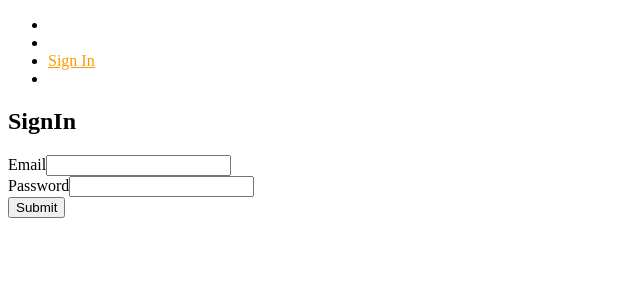
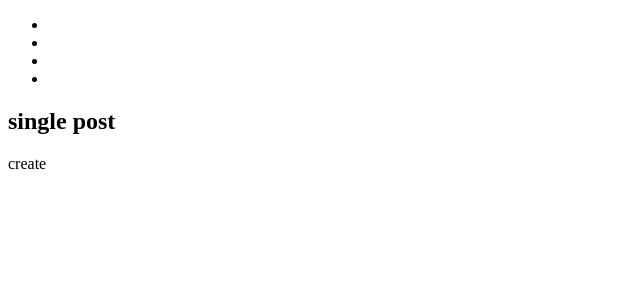
Before and after one commit to daniel328816/social_network_node, a React (Create React App) app in the folder react-front/: page /post/create in a window 1280 px wide. Before the commit this address led to /signin. Shown: the top 300 px of the page, without its empty margins (0-640 px from the left). Built offline with nearby package versions, Linux system fonts and the light colour scheme.

Commit message:
single post component

```diff
--- a/react-front/src/MainRouter.js
+++ b/react-front/src/MainRouter.js
@@ -8,15 +8,16 @@ import Profile from "./user/Profile";
 import Users from "./user/Users";
 import EditProfile from "./user/EditProfile";
 import NewPost from "./post/NewPost";
-import SinglePost from "./post/SinglePost";
 import PrivateRoute from "./auth/PrivateRoute";
 import FindPeople from "./user/FindPeople";
+import SinglePost from "./post/SinglePost";
 
 const MainRouter = () => (
 	<div>
 		<Menu />
 		<Switch>
 			<Route exact path="/" component={Home}/>
+			<Route exact path="/post/:postId" component={SinglePost}/>
 			<Route exact path="/users" component={Users}/>
 			<Route exact path="/signup" component={Signup}/>
 			<Route exact path="/signin" component={Signin}/>
```
